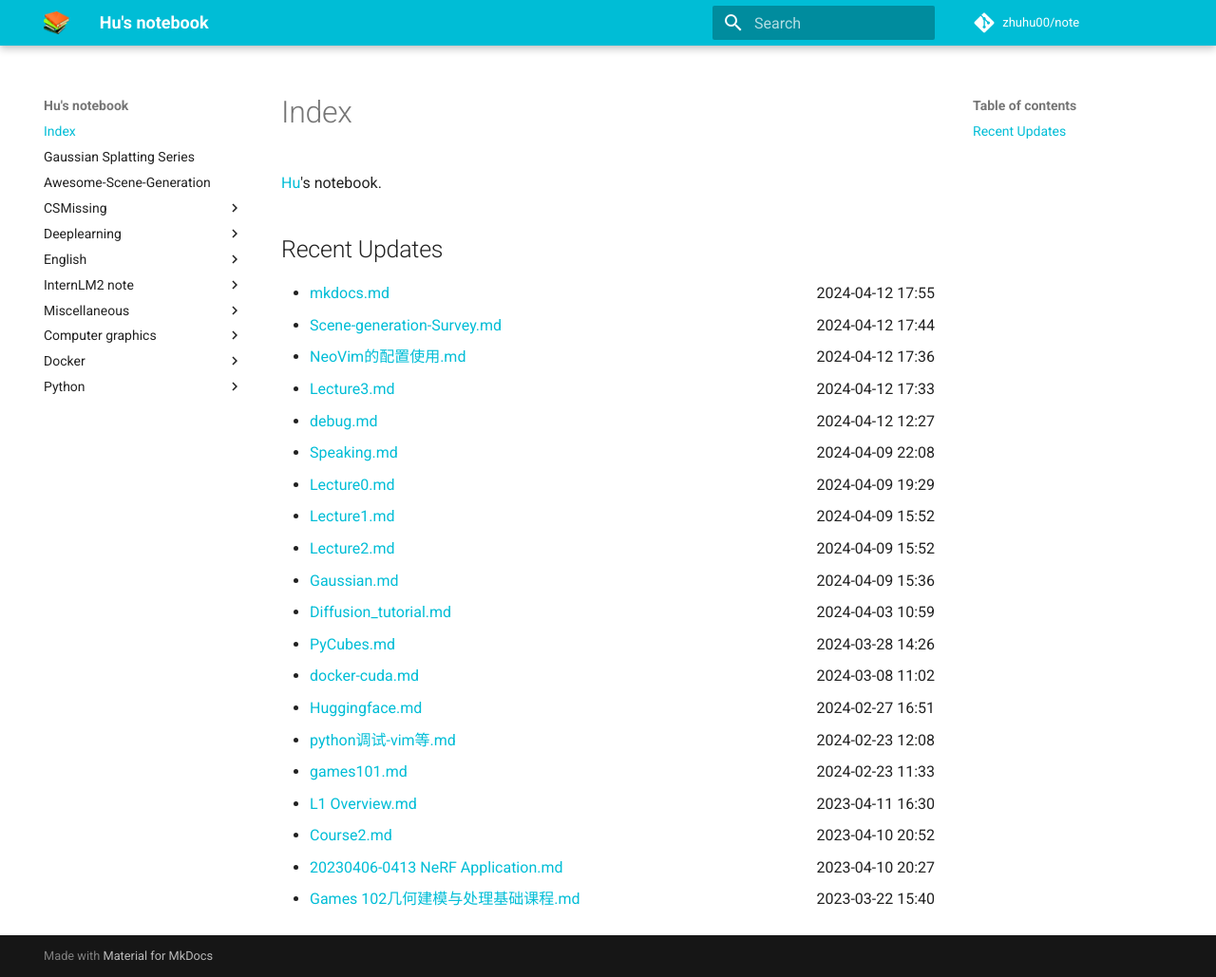
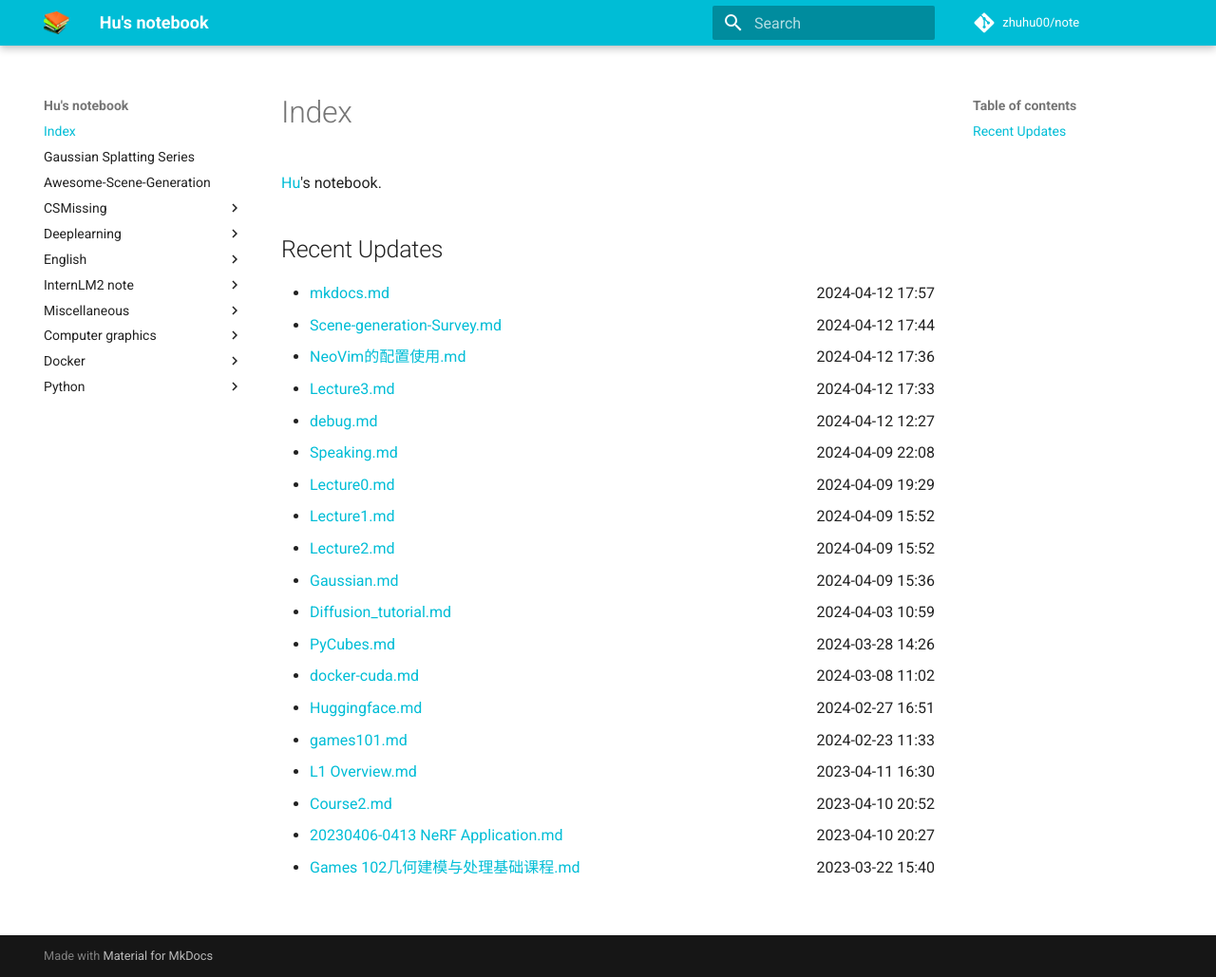
Before and after one commit to zhuhu00/note, an MkDocs documentation site: the page built from docs/index.md, in a window 1280 px wide and 1029 px high. Shown: the whole window at 95% size. Built offline with MkDocs 1.6.1 and Material for MkDocs 9.7.7, drawn with Linux system fonts in a browser that asks for light colours; comment, search, counter and statistics services are not loaded.

Commit message:
update recent

```diff
--- a/docs/index.md
+++ b/docs/index.md
@@ -4,21 +4,20 @@
 [Hu](https://zhuhu00.top/)'s notebook.
 
 ## Recent Updates
-- [mkdocs.md](Miscellaneous/mkdocs/) <span style="float: right;">2024-04-12 17:55</span>
-- [Scene-generation-Survey.md](Generative Model/Scene-generation-Survey/) <span style="float: right;">2024-04-12 17:44</span>
-- [NeoVim的配置使用.md](CS Missing/NeoVim的配置使用/) <span style="float: right;">2024-04-12 17:36</span>
+- [mkdocs.md](Miscellaneous/mkdocs/) <span style="float: right;">2024-04-12 17:57</span>
+- [Scene-generation-Survey.md](Scene-generation-Survey/) <span style="float: right;">2024-04-12 17:44</span>
+- [NeoVim的配置使用.md](CSMissing/NeoVim的配置使用/) <span style="float: right;">2024-04-12 17:36</span>
 - [Lecture3.md](InternLM2-note/Lecture3/) <span style="float: right;">2024-04-12 17:33</span>
-- [debug.md](CS Missing/debug/) <span style="float: right;">2024-04-12 12:27</span>
+- [debug.md](CSMissing/debug/) <span style="float: right;">2024-04-12 12:27</span>
 - [Speaking.md](English/Speaking/) <span style="float: right;">2024-04-09 22:08</span>
 - [Lecture0.md](InternLM2-note/Lecture0/) <span style="float: right;">2024-04-09 19:29</span>
 - [Lecture1.md](InternLM2-note/Lecture1/) <span style="float: right;">2024-04-09 15:52</span>
 - [Lecture2.md](InternLM2-note/Lecture2/) <span style="float: right;">2024-04-09 15:52</span>
 - [Gaussian.md](Gaussian/) <span style="float: right;">2024-04-09 15:36</span>
-- [Diffusion_tutorial.md](Generative Model/Diffusion_tutorial/) <span style="float: right;">2024-04-03 10:59</span>
-- [PyCubes.md](python/PyCubes/) <span style="float: right;">2024-03-28 14:26</span>
-- [docker-cuda.md](docker/docker-cuda/) <span style="float: right;">2024-03-08 11:02</span>
-- [Huggingface.md](CS Missing/Huggingface/) <span style="float: right;">2024-02-27 16:51</span>
-- [python调试-vim等.md](Computer Graphics/games102/python调试-vim等/) <span style="float: right;">2024-02-23 12:08</span>
+- [Diffusion_tutorial.md](Deeplearning/Diffusion_tutorial/) <span style="float: right;">2024-04-03 10:59</span>
+- [PyCubes.md](Python/PyCubes/) <span style="float: right;">2024-03-28 14:26</span>
+- [docker-cuda.md](Docker/docker-cuda/) <span style="float: right;">2024-03-08 11:02</span>
+- [Huggingface.md](CSMissing/Huggingface/) <span style="float: right;">2024-02-27 16:51</span>
 - [games101.md](Computer Graphics/games101/) <span style="float: right;">2024-02-23 11:33</span>
 - [L1 Overview.md](Computer Graphics/CMU-16-825-Learning for 3D Vision/L1 Overview/) <span style="float: right;">2023-04-11 16:30</span>
 - [Course2.md](Computer Graphics/games201/Course2/) <span style="float: right;">2023-04-10 20:52</span>
```
